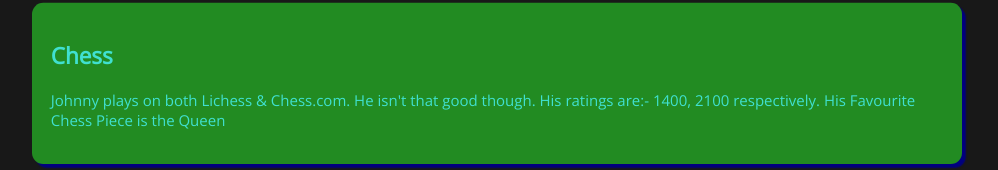
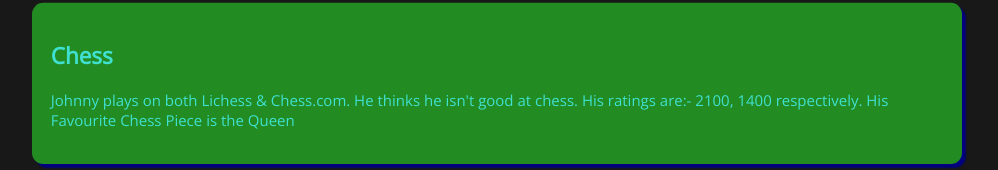
Before and after one commit to Ninjago77/a-guy-named-johnny, a plain HTML site: page index.html in a window 1280 px wide. Shown: the part 651-821 px from the top of the page, without its empty margins (143-1141 px from the left). Drawn offline with nearby package versions, Linux system fonts and the light colour scheme.

Commit message:
order grammar, idk

```diff
--- a/index.html
+++ b/index.html
@@ -19,7 +19,7 @@
             <div class="column">
                 <div class="card">
                     <h2>Chess</h2>
-                    <p>Johnny plays on both Lichess & Chess.com. He isn't that good though. His ratings are:- 1400, 2100 respectively. His Favourite Chess Piece is the Queen</p>
+                    <p>Johnny plays on both Lichess & Chess.com. He thinks he isn't good at chess. His ratings are:- 2100, 1400 respectively. His Favourite Chess Piece is the Queen</p>
                 </div>
             </div>
             <div class="column">
```
